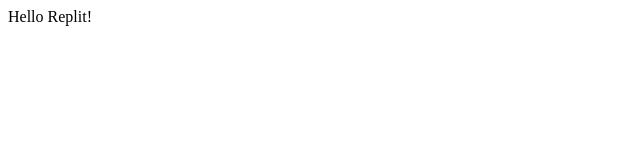
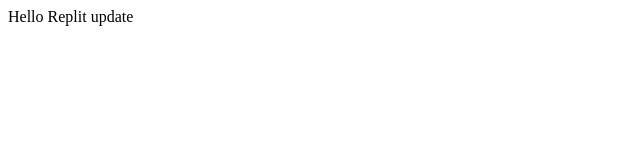
Before and after one commit to kylelovesy/CourteousGrowlingFacts, a plain HTML site: page index.html in a window 1280 px wide. Shown: the full height of the page, 0-640 px from the left. Drawn offline with Linux system fonts and the light colour scheme.

Commit message:
update added

```diff
--- a/index.html
+++ b/index.html
@@ -4,6 +4,6 @@
   <title>Repl Auth</title>
 </head>
 <body>
-  Hello Replit!
+  Hello Replit update
 </body>
 </html>
```
